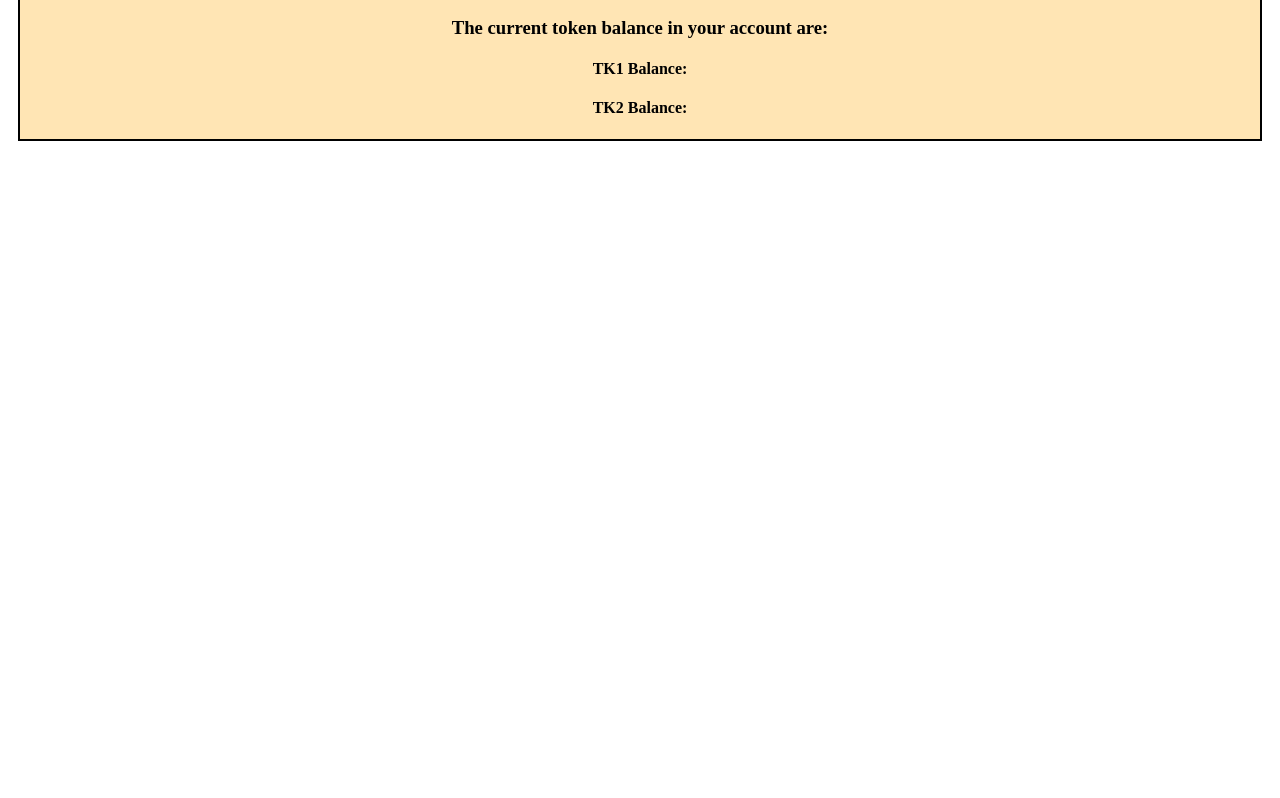
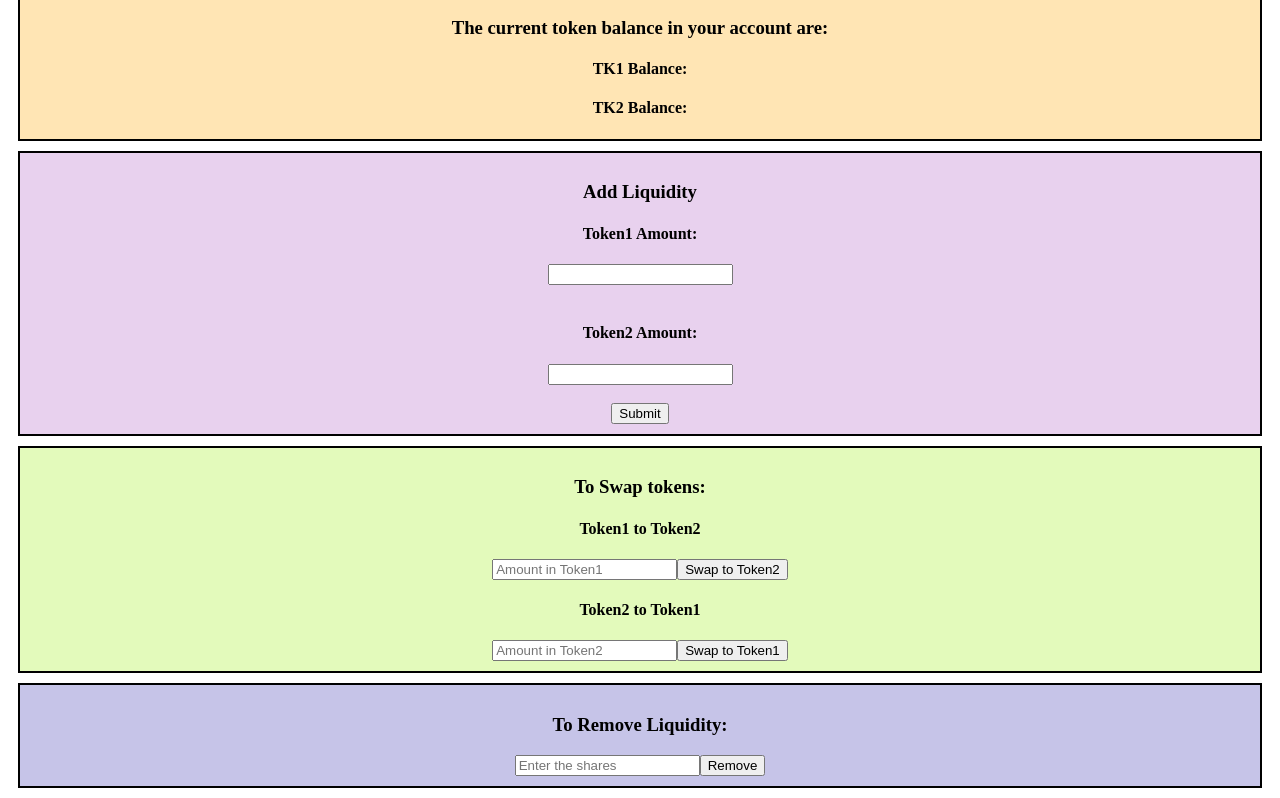
Before and after one commit to avantgard3labs/dex-site, a React (Create React App) app: page / in a window 1280 px wide. Shown: the part 387-1185 px from the top of the page. Before the commit the page ends 800 px from the top, so only its background shows below. Built offline with nearby package versions, Linux system fonts and the light colour scheme.

Commit message:
swap and remove liq, addliquidity pending

```diff
--- a/src/App.css
+++ b/src/App.css
@@ -37,3 +37,25 @@
     padding-top: 10px;
     padding-bottom: 10px;
 }
+
+.swap {
+    text-align: center;
+    width: auto;
+    height: auto;
+    border: 2px solid #000000;
+    background: #e3fabb;
+    margin: 10px;
+    padding-top: 10px;
+    padding-bottom: 10px;
+}
+
+.remove {
+    text-align: center;
+    width: auto;
+    height: auto;
+    border: 2px solid #000000;
+    background: #c6c4e8;
+    margin: 10px;
+    padding-top: 10px;
+    padding-bottom: 10px;
+}
--- a/src/App.js
+++ b/src/App.js
@@ -29,7 +29,11 @@ function App() {
   //ADDLiquidity
   const [liq1, setLiq1] = useState('')
   const [liq2, setLiq2] = useState('')
-
+  //Swap
+  const [swap1, setSwap1] = useState('');
+  const [swap2, setSwap2] = useState('');
+  //RemoveLiquidity
+  const [removeLiq,setRemoveLiq] = useState('');
 
 
 
@@ -77,7 +81,7 @@ function App() {
     setInputMint1(event.target.value);
   }
   function handleSubmit1() {
-    mintToken1(inputMint1);
+    mintToken1();
   }
   async function mintToken1() {
     const token1Mint =new ethers.Contract(token1Address,mintableJson.abi, signer)
@@ -99,27 +103,60 @@ function App() {
   }
 
 
-  //Add liquidity
-  // function InputAddLiq1(event) {
-  //   setLiq1(event.target.value);
-  // }
-  // function InputAddLiq2(event) {
-  //   setLiq2(event.target.value);
-  // }
-  // function submitAddLiq(event) {
-  //   event.preventDefault();
-  //   addLiquid();
-  // }
+  // Add liquidity
+  function InputAddLiq1(event) {
+    setLiq1(event.target.value);
+  }
+  function InputAddLiq2(event) {
+    setLiq2(event.target.value);
+  }
+  function submitAddLiq(event) {
+    event.preventDefault();
+    addLiquid();
+  }
 
-  // async function addLiquid() {
-  //   const liq1Format = ethers.utils.parseUnits(liq1);
-  //   const liq2Format = ethers.utils.parseUnits(liq2);
-  //   await token1.approve(contractCPAMMAdd,liq1Format)
-  //   await token2.approve(contractCPAMMAdd,liq2Format)
-  //   await CPAMMContract.addLiquidity(liq1Format,liq2Format)
+  async function addLiquid() {
+    const liq1Format = ethers.utils.parseUnits(liq1);
+    const liq2Format = ethers.utils.parseUnits(liq2);
+    await token1.approve(contractCPAMMAdd,liq1Format)
+    await token2.approve(contractCPAMMAdd,liq2Format)
+    await CPAMMContract.addLiquidity(liq1Format,liq2Format)
+
+  }
+
+  //Swap token1
+  function swapChange1(event) {
+    setSwap1(event.target.value);
+  }
+  function swapSubmit1() {
+    swapToken1();
+  }
+  async function swapToken1() {
+    await CPAMMContract.swap(token1Address,swap1)
+  }
+
+  //Swap token2
+  function swapChange2(event) {
+    setSwap2(event.target.value);
+  }
+  function swapSubmit2() {
+    swapToken2();
+  }
+  async function swapToken2() {
+    await CPAMMContract.swap(token2Address,swap2)
+  }
 
 
-  // }
+  //removeLiquidity
+  function removeChange(event) {
+    setRemoveLiq(event.target.value);
+  }
+  function removeSubmit() {
+    removeLiquidity();
+  }
+  async function removeLiquidity() {
+    await CPAMMContract.removeLiquidity(removeLiq)
+  }
 
 
 
@@ -141,6 +178,7 @@ function App() {
         <button onClick={handleSubmit2}>Mint</button>
 
       </div>
+
       <div className='token'>
         <button onClick={tokenBalance}>Balance</button>
         <h3>The current token balance in your account are:</h3>
@@ -148,7 +186,7 @@ function App() {
         <h4>TK2 Balance: {token2Balance}</h4>
       </div>
 
-      {/* <div className='addLiq'>
+      <div className='addLiq'>
           <h3>Add Liquidity</h3>
           <form onSubmit={submitAddLiq}>
             <h4>Token1 Amount:</h4>
@@ -161,7 +199,27 @@ function App() {
 
           <button type="submit">Submit</button>
           </form>
-      </div> */}
+      </div>
+
+      <div className='swap'>
+        <h3>To Swap tokens:</h3>
+
+        <h4>Token1 to Token2</h4>
+        <input type="text" value={swap1} onChange={swapChange1} placeholder="Amount in Token1" />
+        <button onClick={swapSubmit1}>Swap to Token2</button>
+
+        <h4>Token2 to Token1</h4>
+        <input type="text" value={swap2} onChange={swapChange2} placeholder="Amount in Token2"/>
+        <button onClick={swapSubmit2}>Swap to Token1</button>
+
+      </div>
+      <div className='remove'>
+        <h3>To Remove Liquidity:</h3>
+
+        <input type="text" value={removeLiq} onChange={removeChange} placeholder="Enter the shares"/>
+        <button onClick={removeSubmit}>Remove</button>
+      </div>
+
 
     </div>
   );
```
